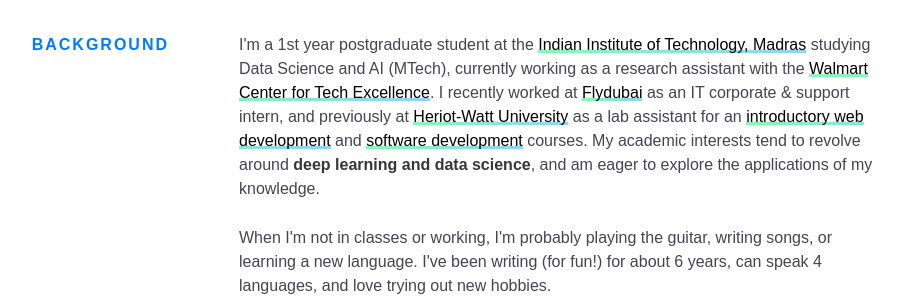
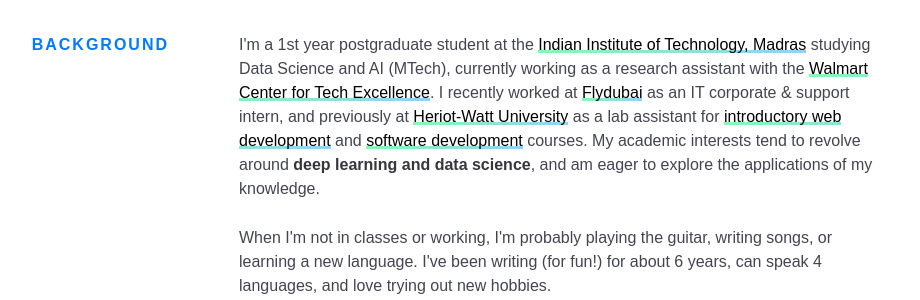
Before and after one commit to Shivaanee/Shivaanee.github.io, a Jekyll site: the page built from index.html, in a window 1280 px wide and 900 px high, scrolled down 875 px. Shown: the part 152-452 px from the top of the window, without its empty margins (211-1131 px from the left). Built offline with Jekyll 4.4.1, drawn with Linux system fonts in a browser that asks for light colours; nearby versions of some CDN libraries.

Commit message:
Update background.html

```diff
--- a/_includes/background.html
+++ b/_includes/background.html
@@ -8,7 +8,7 @@
 
       I recently worked at <a class="cool-underline-link" target="_blank" href="https://www.flydubai.com/">Flydubai</a> as an IT corporate & support intern,
 
-      and previously at <a class="cool-underline-link" target="_blank" href="https://www.hw.ac.uk">Heriot-Watt University</a> as a lab assistant for an <a class="cool-underline-link" target="_blank" href="https://www.macs.hw.ac.uk/students/cs/courses/f27wd-web-design-and-databases/">introductory web development</a> and <a class="cool-underline-link" target="_blank" href="https://www.macs.hw.ac.uk/students/cs/courses/f27sa-software-development-1/"> software development</a> courses.
+      and previously at <a class="cool-underline-link" target="_blank" href="https://www.hw.ac.uk">Heriot-Watt University</a> as a lab assistant for <a class="cool-underline-link" target="_blank" href="https://www.macs.hw.ac.uk/students/cs/courses/f27wd-web-design-and-databases/">introductory web development</a> and <a class="cool-underline-link" target="_blank" href="https://www.macs.hw.ac.uk/students/cs/courses/f27sa-software-development-1/"> software development</a> courses.
 
       My academic interests tend to revolve around <strong>deep learning and data science</strong>, and am eager to explore the applications of my knowledge.</p>
 
```
